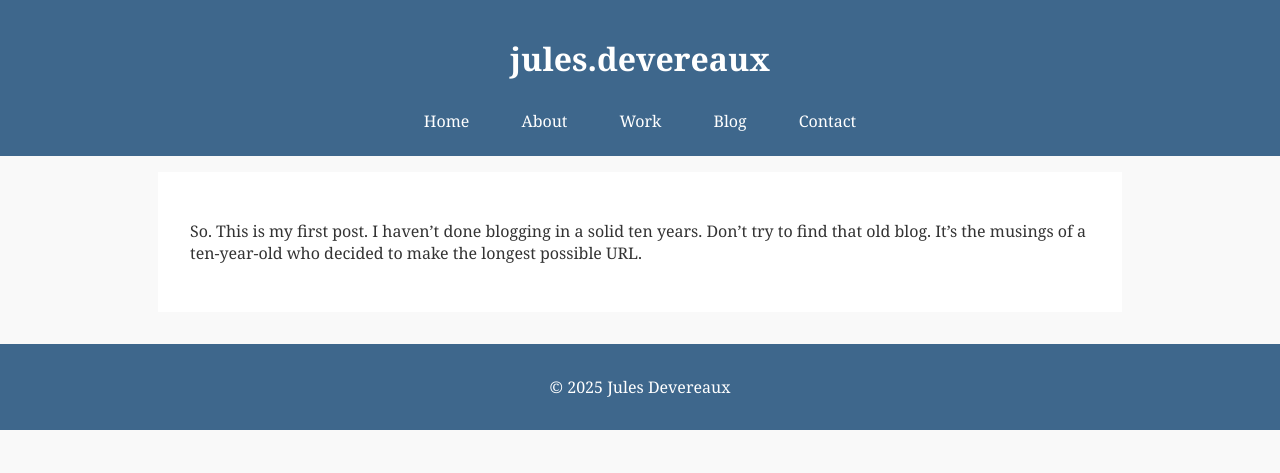
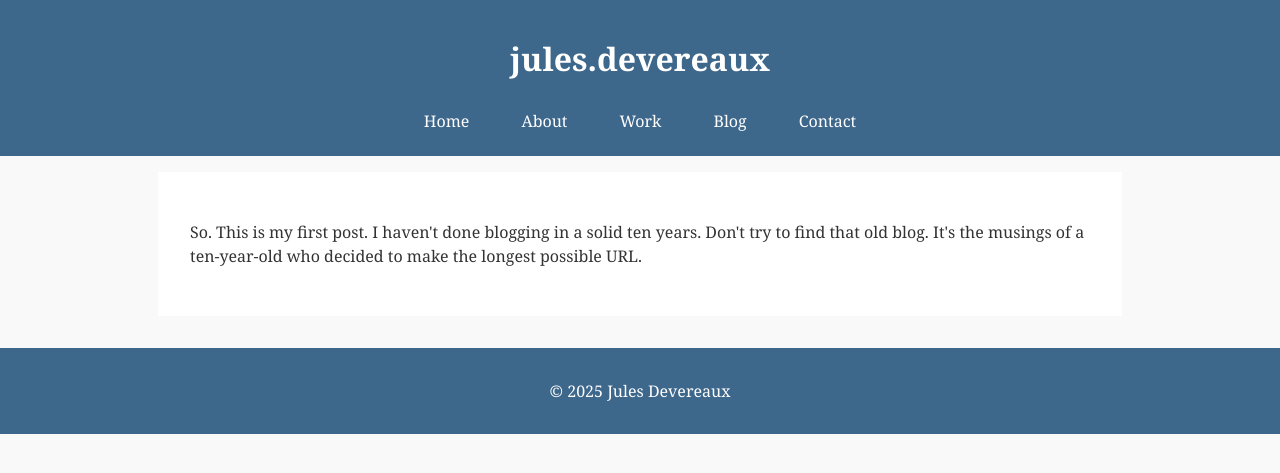
Before and after one commit to julesdevereaux/julesdevereaux.github.io, a Jekyll site: the page built from _posts/2025-07-14-test.md, in a window 1280 px wide. Shown: the top 473 px of the page. Built offline with Jekyll 4.4.1, drawn with Linux system fonts in a browser that asks for light colours.

Commit message:
Update 2025-07-14-test.md

```diff
--- a/_posts/2025-07-14-test.md
+++ b/_posts/2025-07-14-test.md
@@ -3,4 +3,4 @@
 title: "First Post"
 ---
 
-So. This is my first post. I haven't done blogging in a solid ten years. Don't try to find that old blog. It's the musings of a ten-year-old who decided to make the longest possible URL.
+<p style="line-height: 1.5;">So. This is my first post. I haven't done blogging in a solid ten years. Don't try to find that old blog. It's the musings of a ten-year-old who decided to make the longest possible URL.</p>
```
